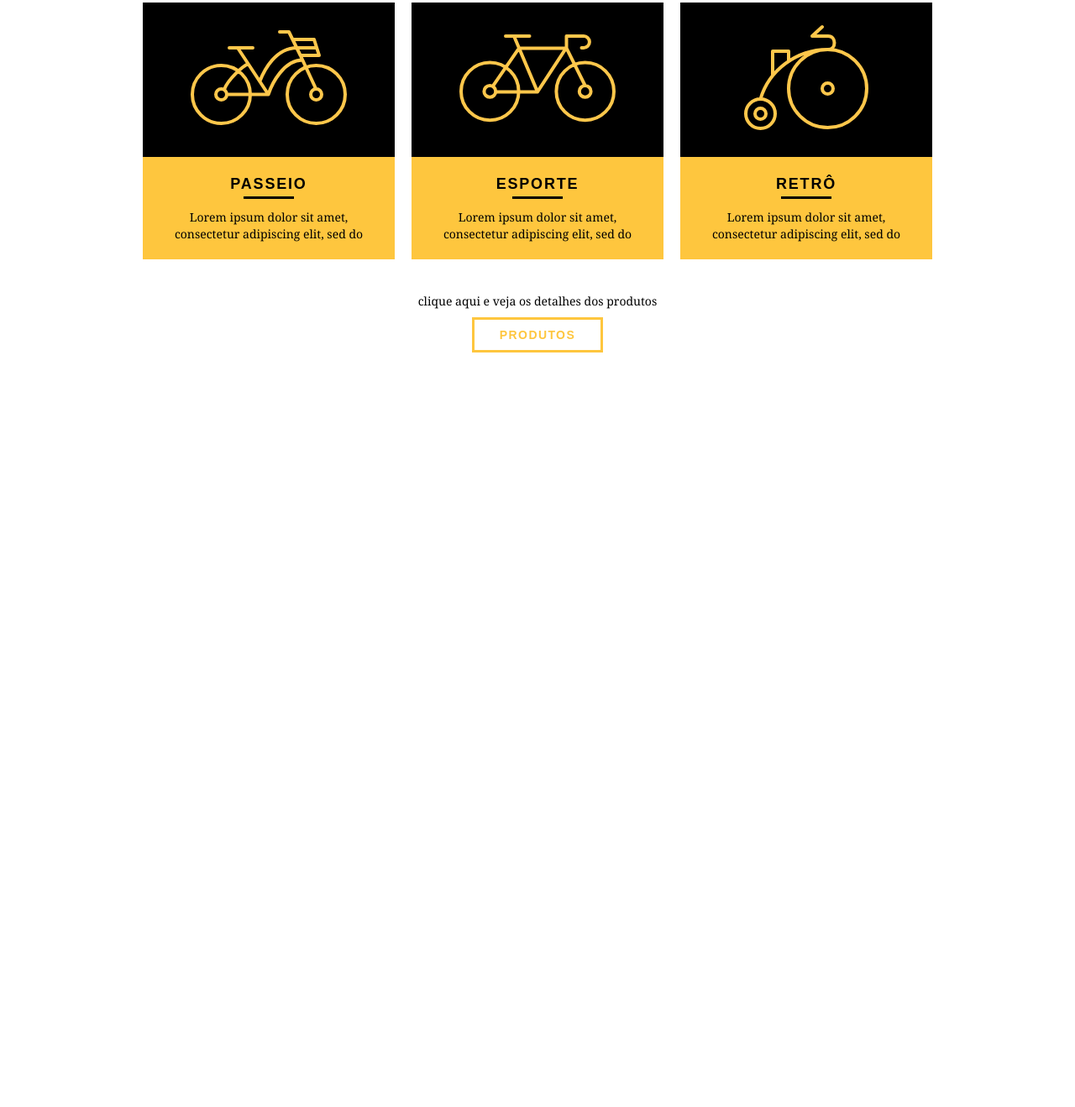
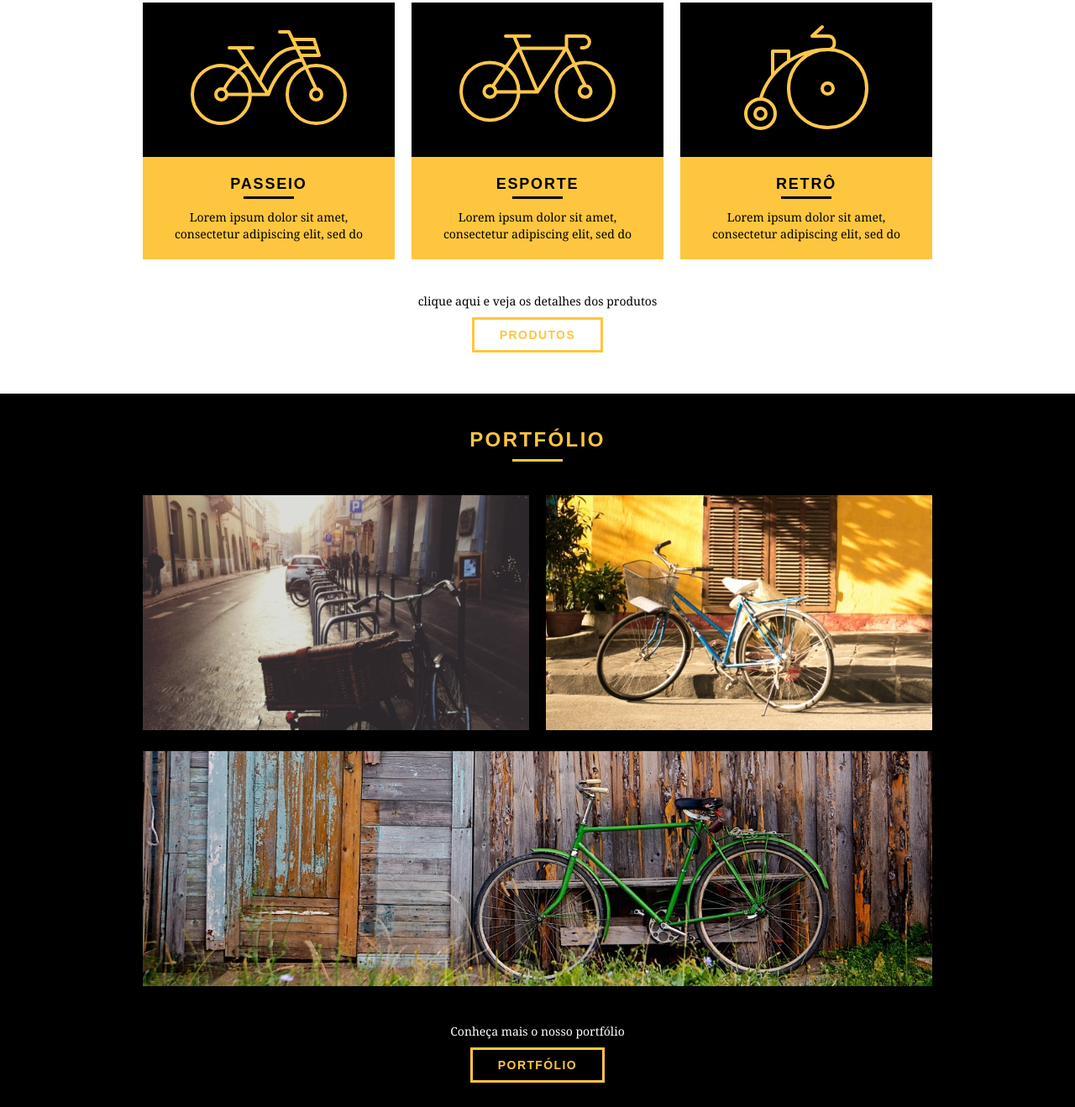
Before and after one commit to phedrakeson/bikcraft, a plain HTML site: page index.html in a window 1280 px wide. Shown: the part 594-1913 px from the top of the page at 84% size. Before the commit the page ends 1063 px from the top, so only its background shows below. Drawn offline with Linux system fonts and the light colour scheme.

Commit message:
adicionando portfolio na home

```diff
--- a/css/style.css
+++ b/css/style.css
@@ -182,3 +182,28 @@ p {
 .call p {
     margin-bottom: 20px;
 }
+
+/* Portfólio */
+
+.portfolio {
+    width: 100%;
+    background: #000;
+    padding: 40px 0;
+}
+
+.portfolio .subtitulo {
+    color: #FEC63E;
+
+}
+
+.portfolio .subtitulo:after {
+    background: #FEC63E;
+}
+
+.portfolio_lista li:last-child {
+    margin-top: 20px;
+}
+
+.portfolio .call p {
+    color: #FFF;
+}
--- a/index.html
+++ b/index.html
@@ -71,5 +71,22 @@
                 <a href="produtos.html" class="btn btn-preto">Produtos</a>
             </div>
         </section>
+
+        <section class="portfolio">
+            <div class="container">
+                <h2 class="subtitulo">Portfólio</h2>
+
+                <ul class="portfolio_lista">
+                    <li class="grid-8"><img src="img/portfolio/retro.jpg" alt="Bicicleta Retrô"></li>
+                    <li class="grid-8"><img src="img/portfolio/passeio.jpg" alt="Bicicleta Passeio"></li>
+                    <li class="grid-16"><img src="img/portfolio/esporte.jpg" alt="Bicicleta Esporte"></li>
+                </ul>
+                <div class="call">
+                    <p>Conheça mais o nosso portfólio</p>
+                    <a href="portfolio.html" class="btn">Portfólio</a>
+                </div>
+            </div>
+        </section>
+
     </body>
 </html>
```
